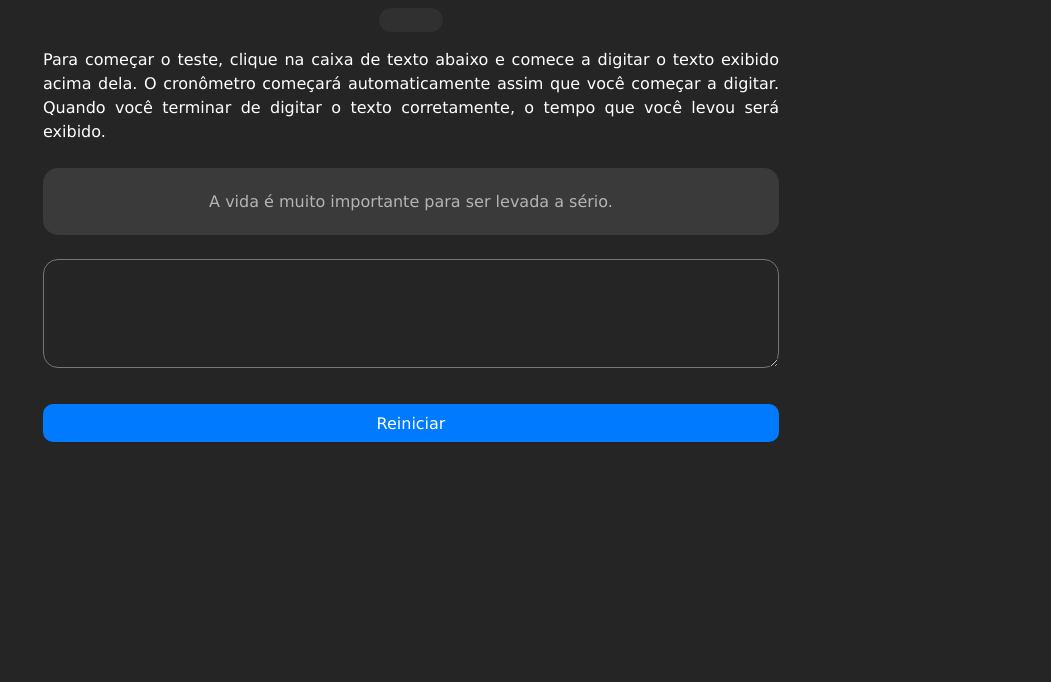
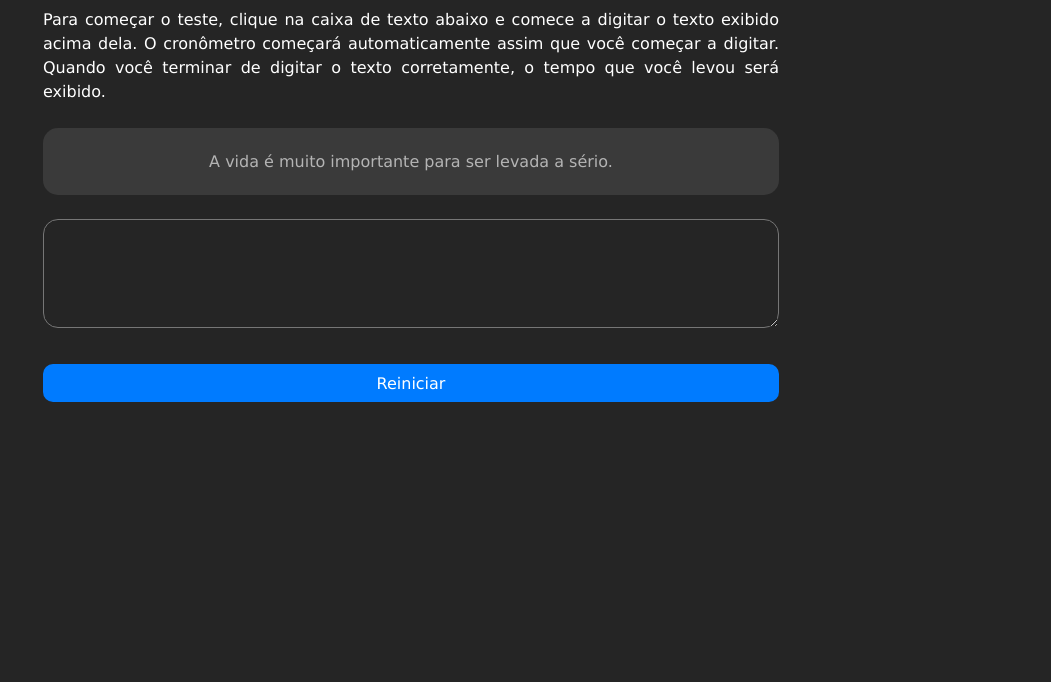
Before and after one commit to guihenriquelb/teste-de-digitacao, a plain HTML site: page index.html in a window 1280 px wide. Shown: the part 236-918 px from the top of the page, without its empty margins (229-1280 px from the left). After the commit the page ends 878 px from the top, so only its background shows below. Drawn offline with Linux system fonts and the light colour scheme.

Commit message:
remove switch dark/light

```diff
--- a/css/styles.css
+++ b/css/styles.css
@@ -5,27 +5,9 @@
     font-family: 'Lucida Sans', 'Lucida Sans Regular', 'Lucida Grande', 'Lucida Sans Unicode', Geneva, Verdana, sans-serif;
 }
 
-:root {
-    --switch-bg-url: url(./assets/sun.svg)
-    --stroke-color: rgba(0, 0, 0, 0.5);
-    --surface-color: rgba(0, 0, 0, 0.05);
-    --surface-color-hover: rgba(0, 0, 0, 0.02);
-    --highlight-color: rgba(0, 0, 0, 0.1);
-
-}
-
-.dark {
+body {
     background-color: rgb(37, 37, 37);
     color: white;
-    --switch-bg-url: url(./assets/moon-stars.svg)
-    --stroke-color: rgba(255, 255, 255, 0.5);
-    --surface-color: rgba(255, 255, 255, 0.05);
-    --surface-color-hover: rgba(0, 0, 0, 0.02);
-    --highlight-color: rgba(255, 255, 255, 0.2);
-}
-
-
-body {
     margin: 150px auto;
     text-align: center;
     padding: 2rem;
@@ -92,70 +74,3 @@ p {
     -webkit-margin-before: 1em;
     -webkit-margin-after: 1em;
   }
-
-#switchTheme {
-    position: fixed;
-    top: 20px;
-    right: 20px;
-}
-
-#switch {
-    width: 64px;
-    position: relative;
-
-    margin: 4px auto;
-  }
-
-#switch button{
-    width: 32px;
-    height: 32px;
-    background: white var(--switch-bg-url) no-repeat center;
-    border: 0;
-    border-radius: 50%;
-
-    position: absolute;
-    top: 50%;
-    left: 0;
-    z-index: 1;
-    transform: translateY(-50%);
-    animation: slide-back 0.2s;
-  }
-
-#switch span{
-    display: block;
-    width: 64px;
-    height: 24px;
-    background: var(--surface-color);
-    border: 1px solid var(--stroke-color);
-    backdrop-filter: blur(4px);
-    --webkit-backdrop-filter: blur(4px);
-    border-radius: 9999px;
-  }
-
-.light #switch button {
-      animation: slide-in 0.4s forwards;
-  }
-
-#switch button:hover {
-    outline: 8px solid var(--highlight-color);
-  }
-
-  /* keyframes */
-
-@keyframes slide-in {
-    from{
-      left: 0;
-    }
-    to {
-      left: 50%;
-    }
-  }
-
-@keyframes slide-back {
-    from{
-      left: 50%;
-    }
-    to {
-      left: 0;
-    }
-  }
--- a/index.html
+++ b/index.html
@@ -11,15 +11,8 @@
     <!-- JS -->
     <script src="./js/scripts.js" defer></script>
 </head>
-<body class="dark">
+<body>
     <h1>Teste de Velocidade de Digitação</h1>
-
-    <div id="switch" onclick="toggleMode()">
-        <button></button>
-        <span></span>
-      </div>
-
-    <button id="switchTheme">Alterar Tema</button>
     <p class="instructions">
         Para começar o teste, clique na caixa de texto abaixo e comece a digitar o texto exibido acima dela. O cronômetro começará automaticamente assim que você começar a digitar. Quando você terminar de digitar o texto corretamente, o tempo que você levou será exibido.
     </p>
--- a/js/scripts.js
+++ b/js/scripts.js
@@ -5,6 +5,7 @@ const input = document.querySelector("#input")
 const restart = document.querySelector("#restart")
 const result = document.querySelector("#result")
 const historic = document.querySelector("#historic")
+
 
 // textos
 
@@ -18,7 +19,6 @@ const texts = [
 
 // funcões
 
-// inserir texto randomico
 function newText() {
     const index = Math.floor(Math.random() * texts.length)
     text.textContent = texts[index]
@@ -70,8 +70,11 @@ function restartTest() {
     historic.innerHTML = ""
 }
 
+//eventos
 
 input.addEventListener("keyup", updateText)
 restart.addEventListener("click", restartTest)
 
+//iniciar
+
 newText()
```
Also changed, not shown: assets/moon-stars.svg (deleted), assets/sun.svg (deleted).
